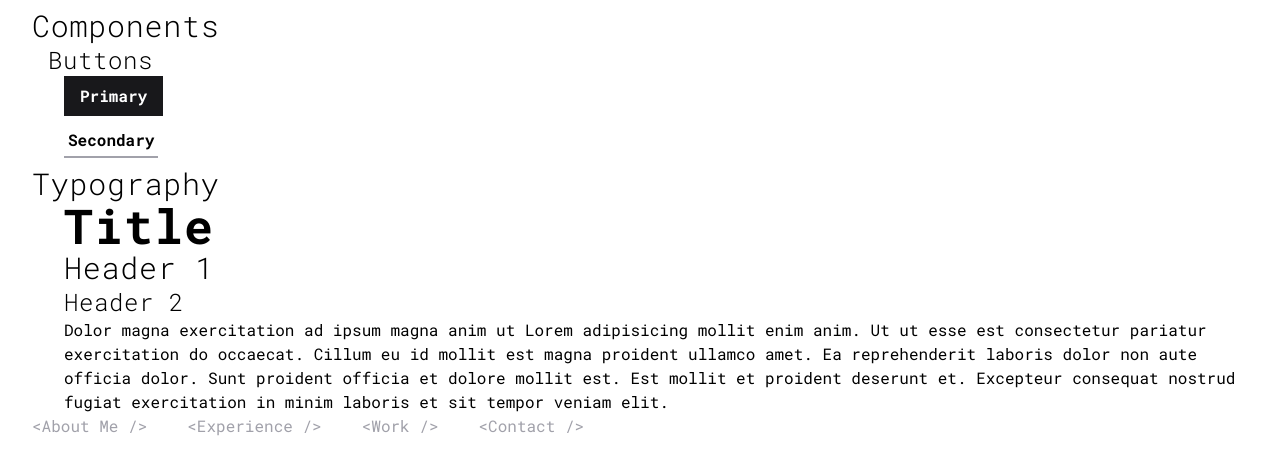
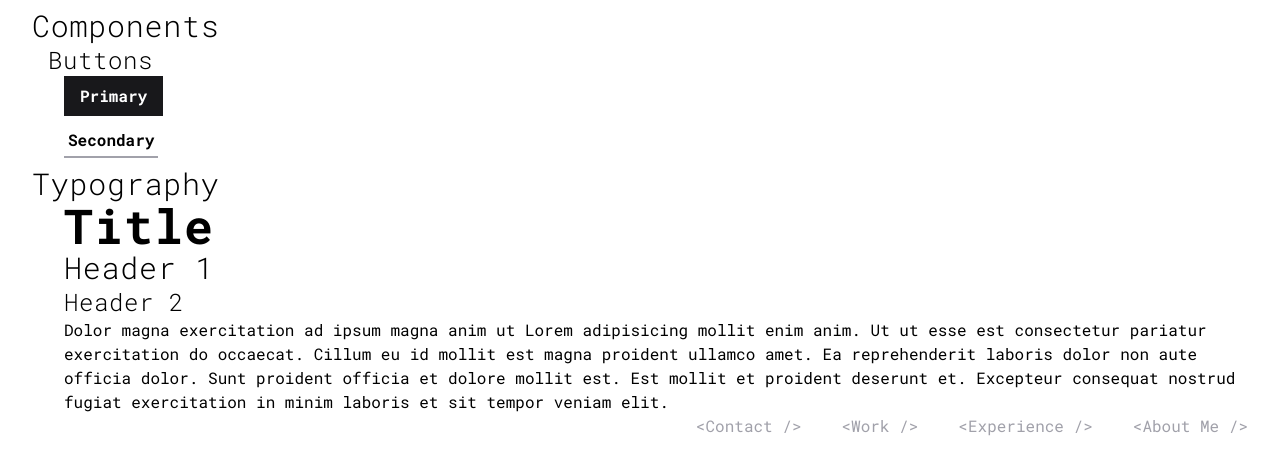
Before and after one commit to SaschaVII/portfolio, a Next.js app: page / in a window 1280 px wide. Shown: the top 472 px of the page. Built offline with nearby package versions, Linux system fonts and the light colour scheme.

Commit message:
Add nav styling
Finilise tailwind styles for nav prototype.

```diff
--- a/components/stylesShowcase.js
+++ b/components/stylesShowcase.js
@@ -27,11 +27,11 @@ const StylesShowcase = () => (
                 </div>
             </div>
         </section>
-        <nav className="flex gap-10">
-                <a className="text-primary-400 hover:text-primary-900 before:content-['<'] after:content-['_/>']" href="#">About Me</a>
-                <a className="text-primary-400 hover:text-primary-900 before:content-['<'] after:content-['_/>']" href="#">Experience</a>
-                <a className="text-primary-400 hover:text-primary-900 before:content-['<'] after:content-['_/>']" href="#">Work</a>
-                <a className="text-primary-400 hover:text-primary-900 before:content-['<'] after:content-['_/>']" href="#">Contact</a>
+        <nav className="flex flex-col gap-10 sm:flex-row-reverse">
+                <a className="text-primary-400 hover:text-primary-900 before:content-['<'] after:content-['_/>'] whitespace-nowrap" href="#">About Me</a>
+                <a className="text-primary-400 hover:text-primary-900 before:content-['<'] after:content-['_/>'] whitespace-nowrap" href="#">Experience</a>
+                <a className="text-primary-400 hover:text-primary-900 before:content-['<'] after:content-['_/>'] whitespace-nowrap" href="#">Work</a>
+                <a className="text-primary-400 hover:text-primary-900 before:content-['<'] after:content-['_/>'] whitespace-nowrap" href="#">Contact</a>
         </nav>
     </div>
 );
```
